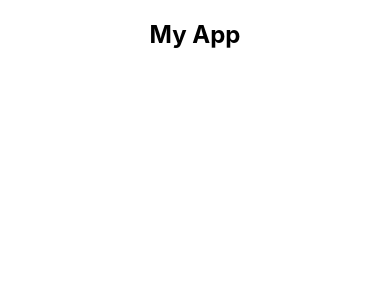
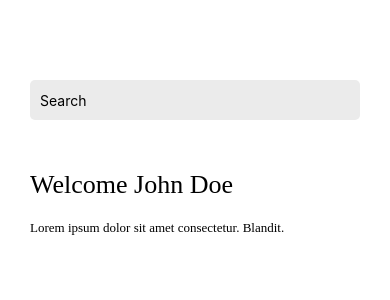
Before and after one commit to maehekbhatt/f23_fintech_transactions, a React Native app in the folder Transaction/: screen /Home in a window 390 px wide. Shown: the top 300 px of the page. Built offline with nearby package versions, Linux system fonts and the light colour scheme.

Commit message:
Changed home

```diff
--- a/Transaction/App.js
+++ b/Transaction/App.js
@@ -120,7 +120,6 @@ const styles = StyleSheet.create({
   },
   logInButton: {
     borderWidth: 2,
-    fontFamily: 'HelveticaNeue-Thin',
     borderColor: '#ffffff',
     backgroundColor: '#00bfff',
     paddingVertical: 10,
@@ -129,6 +128,7 @@ const styles = StyleSheet.create({
   },
   logInButtonText: {
     color: '#ffffff',
+    fontFamily: 'HelveticaNeue-Thin',
     fontSize: 20,
     textAlign: 'center',
     top: 0,
--- a/Transaction/Home.js
+++ b/Transaction/Home.js
@@ -1,10 +1,21 @@
 import React from 'react';
-import { View, Text, StyleSheet, ScrollView } from 'react-native';
+import { View, Text, StyleSheet, ScrollView, TextInput } from 'react-native';
 
 const HomeScreen = () => {
   return (
     <ScrollView style={styles.container}>
-      <Text style={styles.title}>My App</Text>
+
+      <View style={styles.searchContainer}>
+        <TextInput
+          style={styles.searchInput}
+          placeholder="Search"
+          placeholderTextColor="black"
+          // Add any necessary props or event handlers for your search functionality
+        />
+        <Text style={styles.title}>Welcome John Doe</Text>
+        <Text style={styles.description}>Lorem ipsum dolor sit amet consectetur. Blandit.</Text>
+      </View>
+
       <View style={styles.mainContent}>
         {/* Add your app's main content here */}
       </View>
@@ -17,10 +28,27 @@ const styles = StyleSheet.create({
     flex: 1,
     backgroundColor: '#ffffff',
   },
+    searchContainer: {
+    paddingHorizontal: 30,
+    paddingTop: 80,
+  },
+  searchInput: {
+    height: 40,
+    backgroundColor: '#EBEBEB',
+    borderRadius: 5,
+    paddingHorizontal: 10,
+  },
   title: {
-    fontSize: 24,
-    fontWeight: 'bold',
-    textAlign: 'center',
+    fontSize: 26,
+    fontWeight: '300',
+    fontFamily: 'HelveticaNeue-Thin',
+    textAlign: 'left',
+    marginTop: 50,
+  },
+  description: {
+    fontSize: 13,
+    fontFamily: 'HelveticaNeue-Thin',
+    textAlign: 'left',
     marginTop: 20,
   },
   mainContent: {
--- a/Transaction/Login.js
+++ b/Transaction/Login.js
@@ -91,7 +91,7 @@ const styles = StyleSheet.create({
     justifyContent: 'space-between',
   },
   button: {
-    backgroundColor: '#00bfff',
+    backgroundColor: '#EBEBEB',
     paddingVertical: 10,
     paddingHorizontal: 20,
     borderRadius: 5,
@@ -100,6 +100,6 @@ const styles = StyleSheet.create({
   buttonText: {
     fontSize: 18,
     fontFamily: 'HelveticaNeue-Thin',
-    color: '#ffffff',
+    color: '#000',
   },
 });
--- a/Transaction/Signup.js
+++ b/Transaction/Signup.js
@@ -91,7 +91,7 @@ const styles = StyleSheet.create({
     justifyContent: 'space-between',
   },
   button: {
-    backgroundColor: '#00bfff',
+    backgroundColor: '#EBEBEB',
     paddingVertical: 10,
     paddingHorizontal: 20,
     borderRadius: 5,
@@ -100,6 +100,6 @@ const styles = StyleSheet.create({
   buttonText: {
     fontSize: 18,
     fontFamily: 'HelveticaNeue-Thin',
-    color: '#fff',
+    color: '#000',
   },
 });
```
